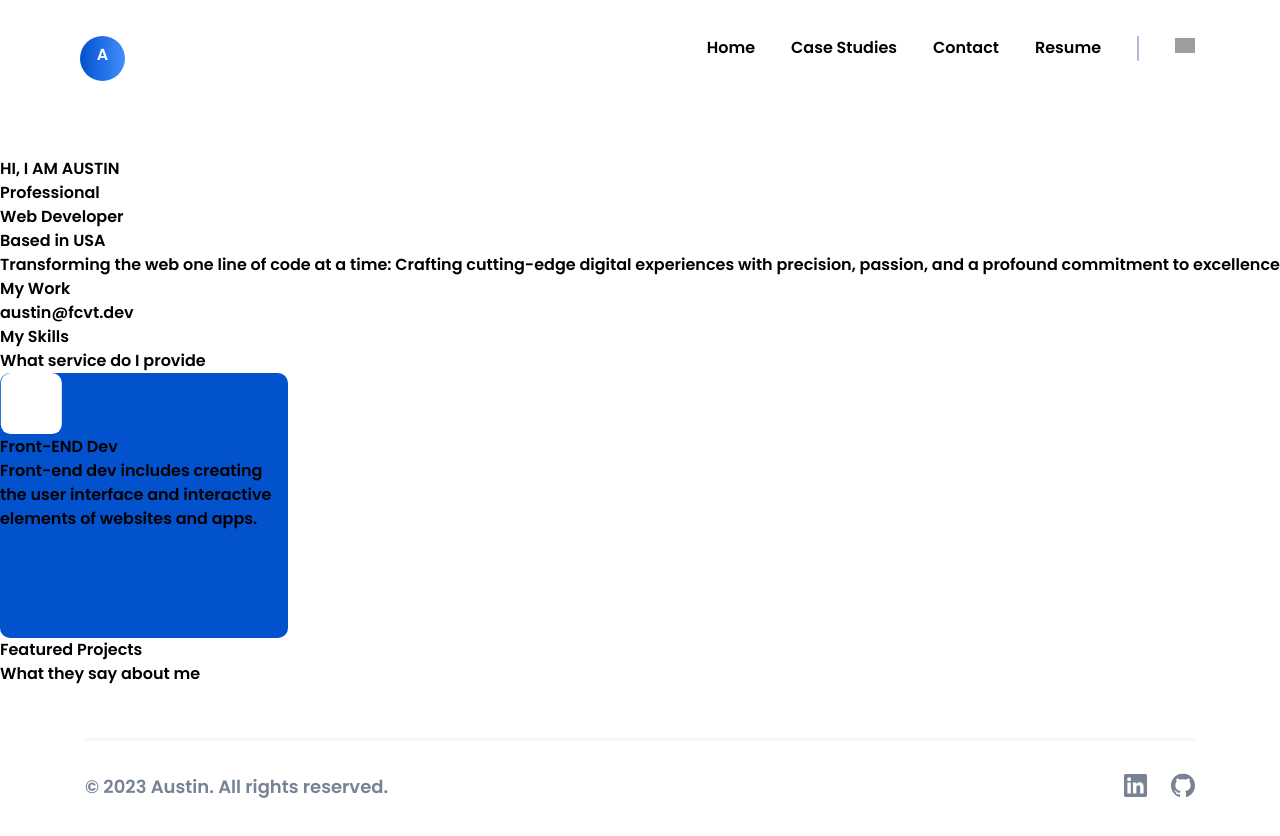
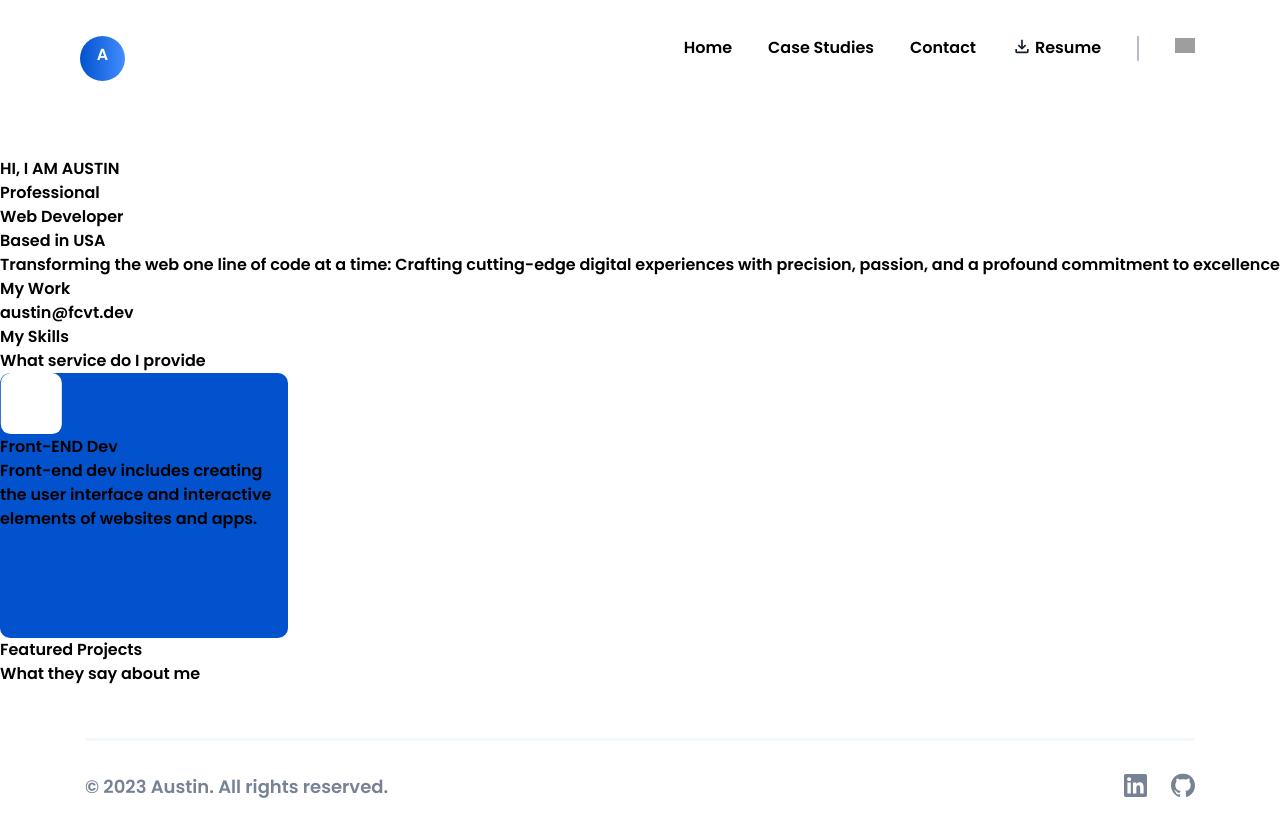
Before and after one commit to austinmargarone/portfolio, a Next.js app: page / in a window 1280 px wide. Shown: the top 836 px of the page. Built offline with nearby package versions, Linux system fonts and the light colour scheme; grey boxes are pictures that could not be loaded.

Commit message:
feat: download icon

```diff
--- a/components/Navbar.tsx
+++ b/components/Navbar.tsx
@@ -34,7 +34,14 @@ const Navbar = (props: Props) => {
             </button>
           </li>
           <li>
-            <button>
+            <button className="flex content-center gap-[.1875rem]">
+              <Image
+                src="/Download.svg"
+                width={20}
+                height={20}
+                alt="Download"
+              />
+
               <Link href="/resume">Resume</Link>
             </button>
           </li>
```
